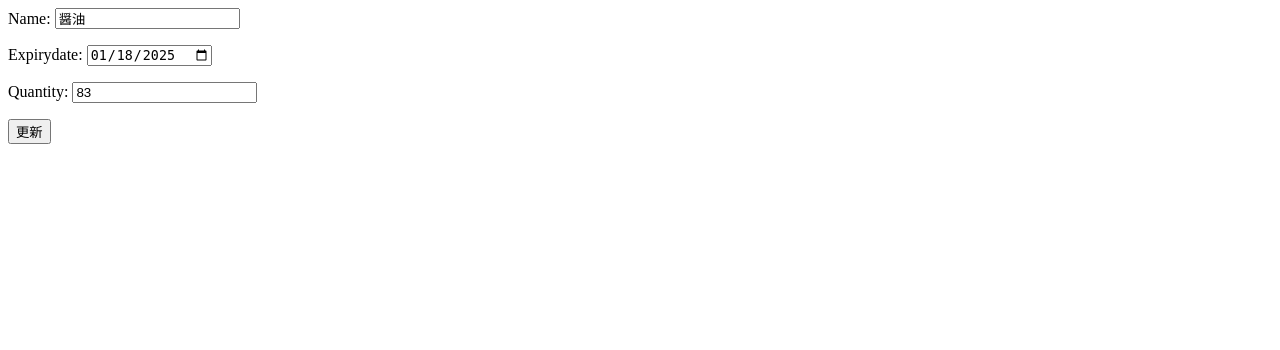
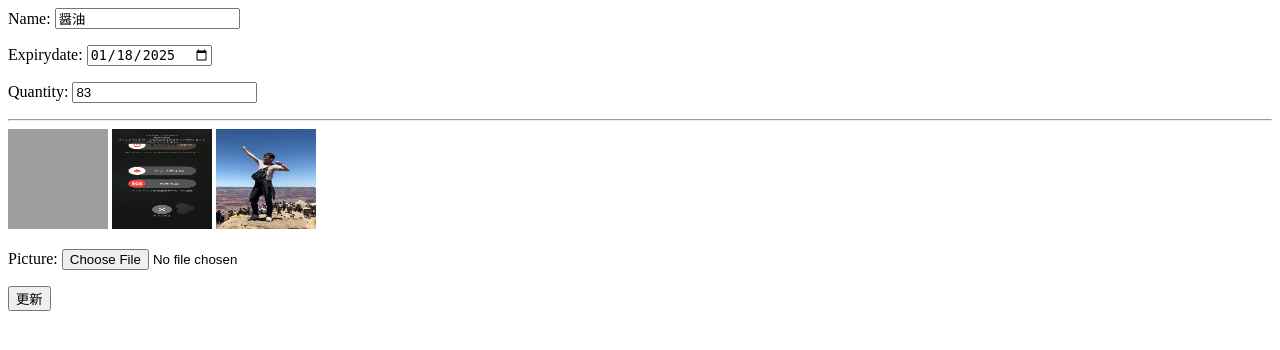
Before and after one commit to koji0805/smart_food, a Django app: page /food/edit_food/2 in a window 1280 px wide. Shown: the top 350 px of the page. Run offline with Django 4.2, Linux system fonts and the light colour scheme; data comes from the database, SQL or seed files in the repository; both versions use the stored data as it was after the commit; grey boxes are pictures that could not be loaded.

Commit message:
food-base2完成

```diff
--- a/smart_food/food/forms.py
+++ b/smart_food/food/forms.py
@@ -1,5 +1,6 @@
+from typing import Any
 from django import forms
-from .models import Foods
+from .models import Foods, Pictures
 from datetime import datetime
 
 class FoodForm(forms.ModelForm):
@@ -32,3 +33,19 @@ class FoodUpdateForm(forms.ModelForm):
     obj.update_at = datetime.now()
     obj.save()
     return obj
+
+
+class PictureUploadForm(forms.ModelForm):
+  picture = forms.FileField(required=False)
+
+  class Meta:
+    model = Pictures
+    fields = ["picture",]
+
+  def save(self, *args, **kwargs):
+    obj = super(PictureUploadForm, self).save(commit=False)
+    obj.create_at = datetime.now()
+    obj.update_at = datetime.now()
+    obj.food = kwargs["food"]
+    obj.save()
+    return obj
--- a/smart_food/food/models.py
+++ b/smart_food/food/models.py
@@ -1,6 +1,7 @@
 from django.db import models
 from django.urls import reverse_lazy
-
+from django.dispatch import receiver
+import os
 
 class BaseModel(models.Model):
   create_at = models.DateTimeField()
@@ -20,3 +21,24 @@ class Foods(BaseModel):
 
   def get_absolute_url(self):
     return reverse_lazy("food:detail_food", kwargs={"pk": self.pk})
+
+
+class PicturesManager(models.Manager):
+  def filter_by_food(self, food):
+    return self.filter(food=food).all()
+
+
+class Pictures(BaseModel):
+
+  picture = models.FileField(upload_to="picture/")
+  food = models.ForeignKey(
+    "foods", on_delete=models.CASCADE
+  )
+  objects = PicturesManager()
+
+
+@receiver(models.signals.post_delete, sender=Pictures)
+def delete_picture(sender, instance, **kwargs):
+  if instance.picture:
+    if os.path.isfile(instance.picture.path):
+      os.remove(instance.picture.path)
--- a/smart_food/food/urls.py
+++ b/smart_food/food/urls.py
@@ -3,6 +3,7 @@ from .views import (
   IndexView, HomeView, FoodDetailView,
   FoodListView,FoodCreateView, FoodUpdateView,
   FoodDeleteView, FoodFormView, FoodRedirectView,
+  delete_picture,
 )
 # from django.views.generic.base import TemplateView
 from django.views.generic.base import RedirectView
@@ -23,4 +24,5 @@ urlpatterns = [
   path("google/", RedirectView.as_view(url="https://google.co.jp")),
   path("food_redirect_view/", FoodRedirectView.as_view(), name="food_redirect_view"),
   path("food_redirect_view/<int:pk>", FoodRedirectView.as_view(), name="food_redirect_view"),
+  path("delete_picture/<int:pk>", delete_picture, name="delete_picture"),
 ]
--- a/smart_food/food/views.py
+++ b/smart_food/food/views.py
@@ -2,7 +2,7 @@ from typing import Any
 from django.db.models.query import QuerySet
 from django.forms import BaseModelForm
 from django.http import HttpResponse
-from django.shortcuts import render
+from django.shortcuts import render, redirect, get_object_or_404
 from django.views.generic.base import(
   View, TemplateView, RedirectView
 )
@@ -14,9 +14,10 @@ from django.views.generic.edit import (
 )
 from . import forms
 from datetime import datetime
-from .models import Foods
+from .models import Foods, Pictures
 from django.urls import reverse_lazy
 from django.contrib.messages.views import SuccessMessageMixin
+from django.contrib import messages
 
 class IndexView(View):
 
@@ -98,6 +99,22 @@ class FoodUpdateView(SuccessMessageMixin, UpdateView):
     print(cleaned_data)
     return cleaned_data.get("name") + "を更新しました"
 
+  def get_context_data(self, **kwargs):
+    context = super().get_context_data(**kwargs)
+    picture_form = forms.PictureUploadForm()
+    pictures = Pictures.objects.filter(food=self.object)
+    context["pictures"] = pictures
+    context["picture_form"] = picture_form
+    return context
+
+  def post(self, request, *args, **kwargs):
+    #画像をアップロードする処理を書く
+    picture_form = forms.PictureUploadForm(request.POST or None, request.FILES or None)
+    if picture_form.is_valid() and request.FILES:
+      food = self.get_object() # 更新中のFoodがどのBookなのか取得
+      picture_form.save(food=food)
+    return super(FoodUpdateView, self).post(request, *args, *kwargs)
+
 class FoodDeleteView(DeleteView):
   model = Foods
   template_name = "delete_food.html"
@@ -130,3 +147,13 @@ class FoodRedirectView(RedirectView):
       return reverse_lazy("food:detail_food", kwargs={"pk": kwargs["pk"]})
 
     return reverse_lazy("food:edit_food", kwargs={"pk": food.pk})
+
+
+def delete_picture(request, pk):
+  picture = get_object_or_404(Pictures, pk=pk)
+  picture.delete()
+  # import os
+  # if os.path.isfile(picture.picture.path):
+  #   os.remove(picture.picture.path)
+  messages.success(request, "画像を削除しました")
+  return redirect("food:edit_food", pk=picture.food.id)
--- a/smart_food/smart_food/settings.py
+++ b/smart_food/smart_food/settings.py
@@ -118,6 +118,8 @@ USE_TZ = True
 
 STATIC_URL = "static/"
 
+MEDIA_URL = "/media/"
+MEDIA_ROOT = os.path.join(BASE_DIR, "media")
 # Default primary key field type
 # https://docs.djangoproject.com/en/4.1/ref/settings/#default-auto-field
 
--- a/smart_food/smart_food/urls.py
+++ b/smart_food/smart_food/urls.py
@@ -1,7 +1,12 @@
 from django.contrib import admin
 from django.urls import path, include
+from django.conf import settings
+from django.conf.urls.static import static
 
 urlpatterns = [
     path("admin/", admin.site.urls),
     path("food/", include("food.urls")),
 ]
+
+if settings.DEBUG:
+    urlpatterns += static(settings.MEDIA_URL, document_root=settings.MEDIA_ROOT)
--- a/smart_food/templates/food_list.html
+++ b/smart_food/templates/food_list.html
@@ -7,6 +7,11 @@
     <td>保存期限: {{ object.expirydate }}</td>
     <td><a href="{% url "food:edit_food" object.id %}">編集</td>
     <td><a href="{% url "food:delete_food" object.id %}">削除<a/></td>
+    <td>
+      {% for picture in object.pictures_set.all %}
+        <img width="20px" height="20px" src={{ picture.picture.url }}>
+      {% endfor %}
+    </td>
   </tr>
   {% endfor %}
   </tbody>
--- a/smart_food/templates/update_food.html
+++ b/smart_food/templates/update_food.html
@@ -3,8 +3,19 @@
   {{ message.message }}
 {% endfor %}
 {% endif %}
-<form method="post">
+<form method="post" enctype="multipart/form-data">
   {% csrf_token %}
   {{ form.as_p }}
+  <hr>
+  {% for picture in pictures %}
+    <a href="{% url "food:delete_picture" pk=picture.id %}"><img width="100px" height="100px" src="{{ picture.picture.url }}"></a>
+  {% endfor %}
+  {{ picture_form.as_p }}
 <button type="submit">更新</button>
 </form>
+
+<style>
+img:hover{
+  opacity: 0.2;
+}
+</style>
```
Also changed, not shown: smart_food/db.sqlite3, smart_food/food/migrations/0002_pictures.py (added), smart_food/media/picture/50162F15-FE95-413F-AAAD-B205369F74C4.jpeg (added), smart_food/media/picture/563E7E7D-213E-4EE8-9741-B48B3A276F01.png (added), smart_food/media/picture/563E7E7D-213E-4EE8-9741-B48B3A276F01_ev1aY42.png (added), 1 other file.
